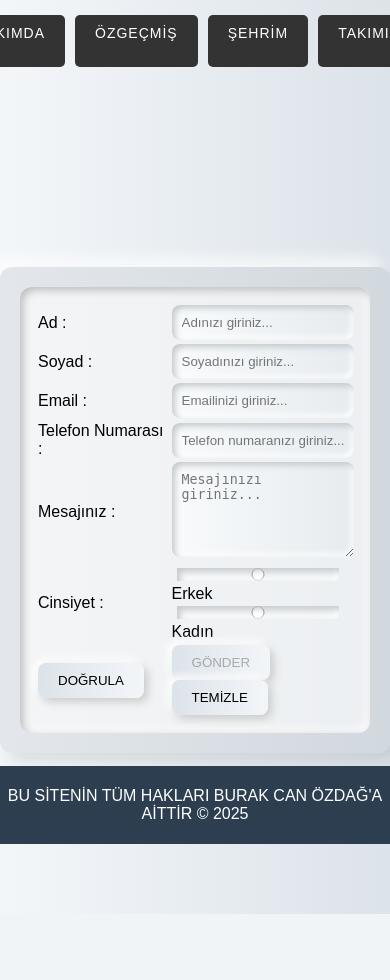
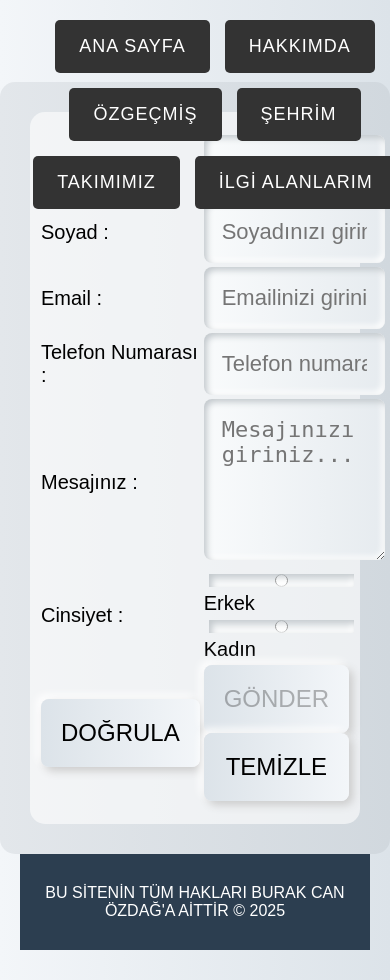
Before and after one commit to burakcanozdag/kendiwebsitem, a PHP site: page /iletisim.html in a window 390 px wide. Before the commit the page ends 914 px from the top, so only its background shows below. Run offline with PHP 8.4, Linux system fonts and the light colour scheme.

Commit message:
iletisim responsive

```diff
--- a/iletisim.css
+++ b/iletisim.css
@@ -96,3 +96,55 @@ button:hover {
     opacity: 0;
     transition: opacity 0.5s ease-in-out;
 }
+
+@media (max-width: 700px) {
+  body {
+    padding: 30px !important;
+    font-size: 22px !important;
+  }
+
+  #app {
+    max-width: 100% !important;
+    padding: 30px !important;
+    box-shadow: none !important;
+    border-radius: 15px !important;
+  }
+
+  table {
+    max-width: 100% !important;
+    padding: 20px !important;
+    box-shadow: none !important;
+    border-radius: 15px !important;
+    font-size: 20px !important;
+  }
+
+  input, textarea {
+    width: 100% !important;
+    font-size: 22px !important;
+    padding: 18px !important;
+  }
+
+  button {
+    width: 100% !important;
+    font-size: 24px !important;
+    padding: 20px !important;
+  }
+
+  .menu {
+    flex-wrap: wrap !important;
+    gap: 15px !important;
+    padding: 20px !important;
+  }
+
+  .menu a {
+    font-size: 18px !important;
+    padding: 16px 24px !important;
+  }
+
+  #site-footer {
+    font-size: 16px !important;
+    padding: 14px 10px !important;
+    opacity: 1 !important;
+    position: relative !important;
+  }
+}
```
